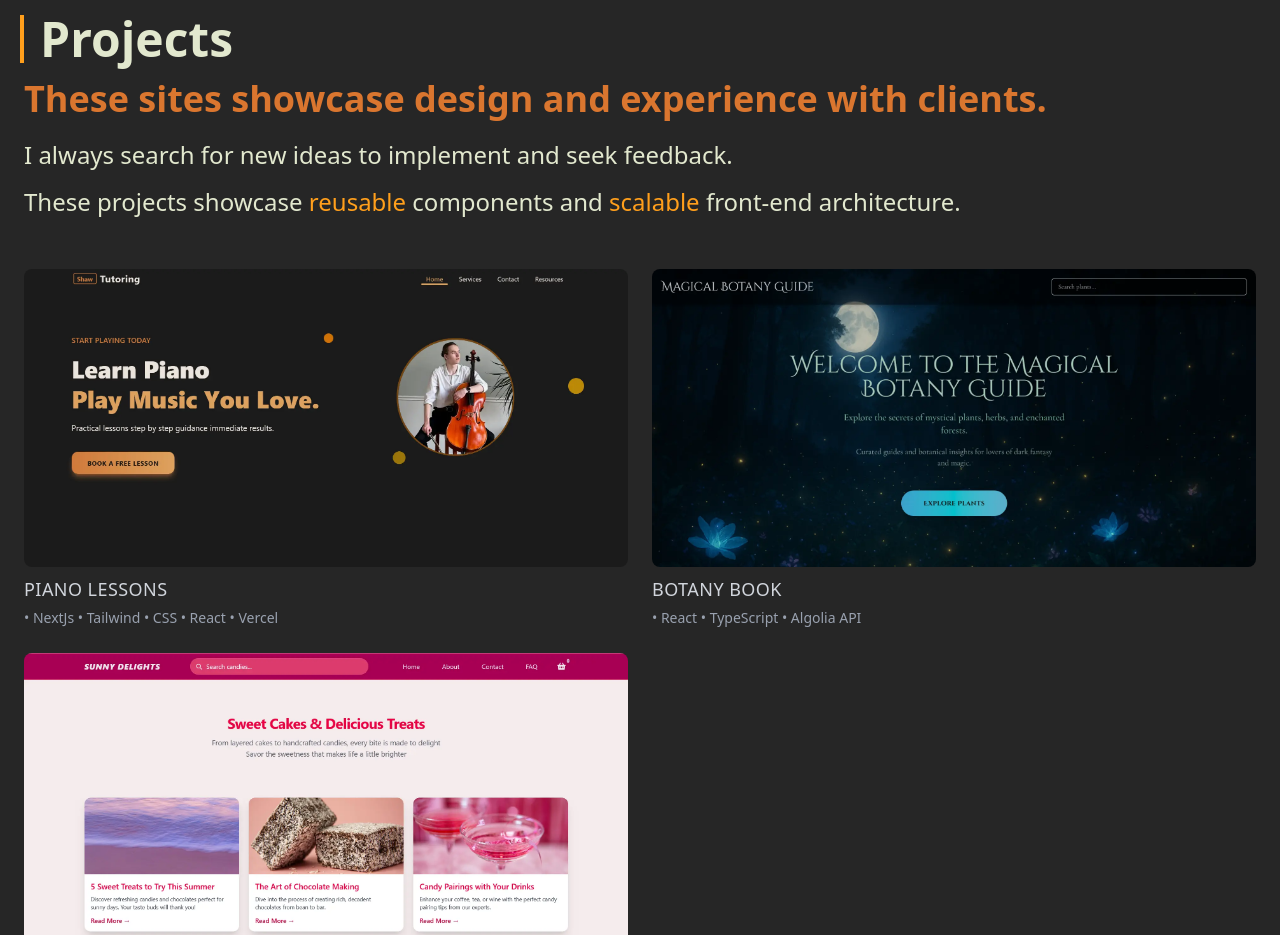
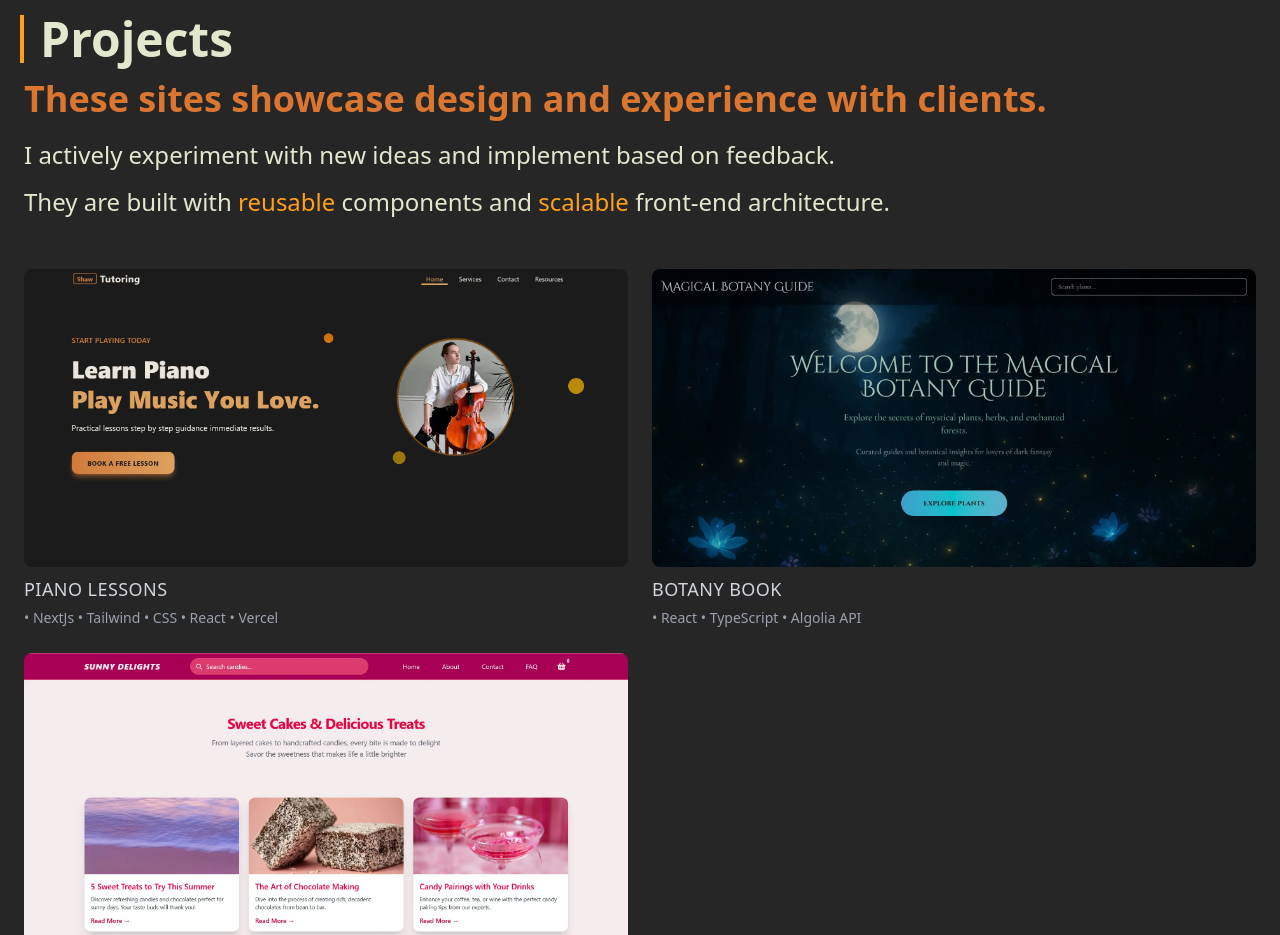
Before and after one commit to sunnycc17/my-portfolio, a Next.js app: page / in a window 1280 px wide. Shown: the part 3080-4015 px from the top of the page. Built offline with nearby package versions, Linux system fonts and the light colour scheme.

Commit message:
further edits on project text content

```diff
--- a/components/projects/ProjectsSection.tsx
+++ b/components/projects/ProjectsSection.tsx
@@ -59,13 +59,16 @@ const ProjectsSection: FC = () => {
       <h3 className="text-2xl sm:text-3xl md:text-4xl font-bold mt-2 mb-4 highlight-secondary">
         These sites showcase design and experience with clients.
       </h3>
+
       <div className="text-xl md:text-2xl leading-relaxed space-y-2 mb-12">
-        <p>I always search for new ideas to implement and seek feedback.</p>
         <p>
-          These projects showcase{" "}
+          I actively experiment with new ideas and implement based on feedback.
+        </p>
+        <p>
+          They are built with{" "}
           <span className="highlight-primary">reusable </span>components and{" "}
-          <span className="highlight-primary">scalable </span> front-end
-          architecture.
+          <span className="highlight-primary">scalable </span>
+          front-end architecture.
         </p>
       </div>
 
```
